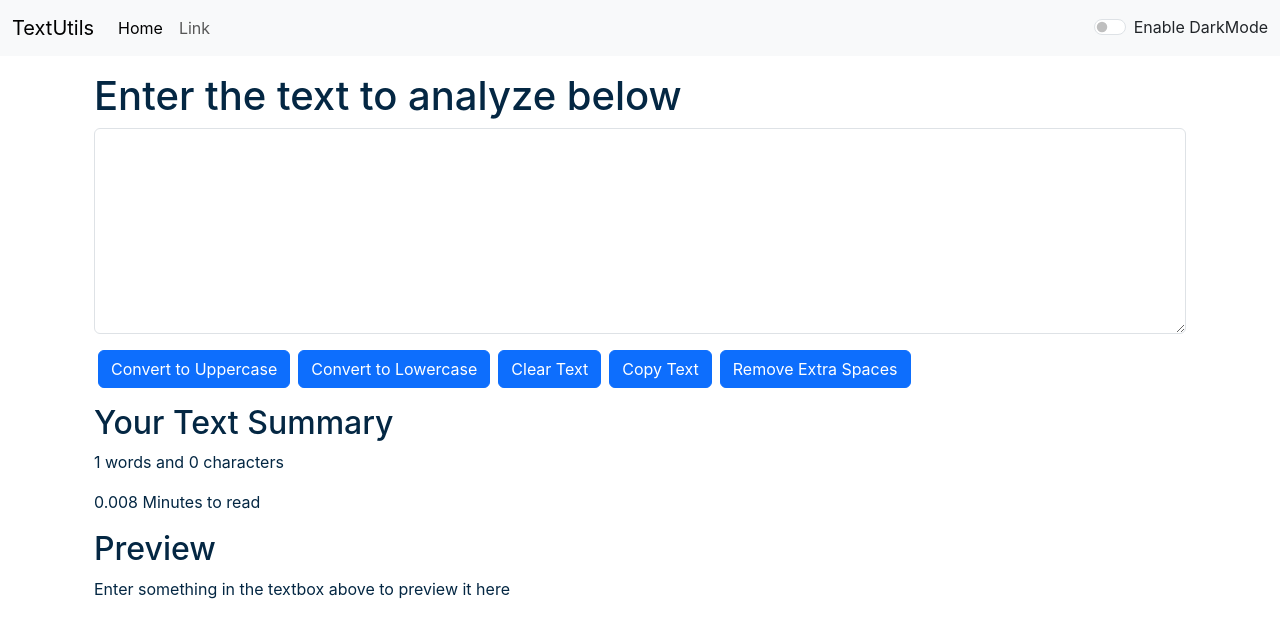
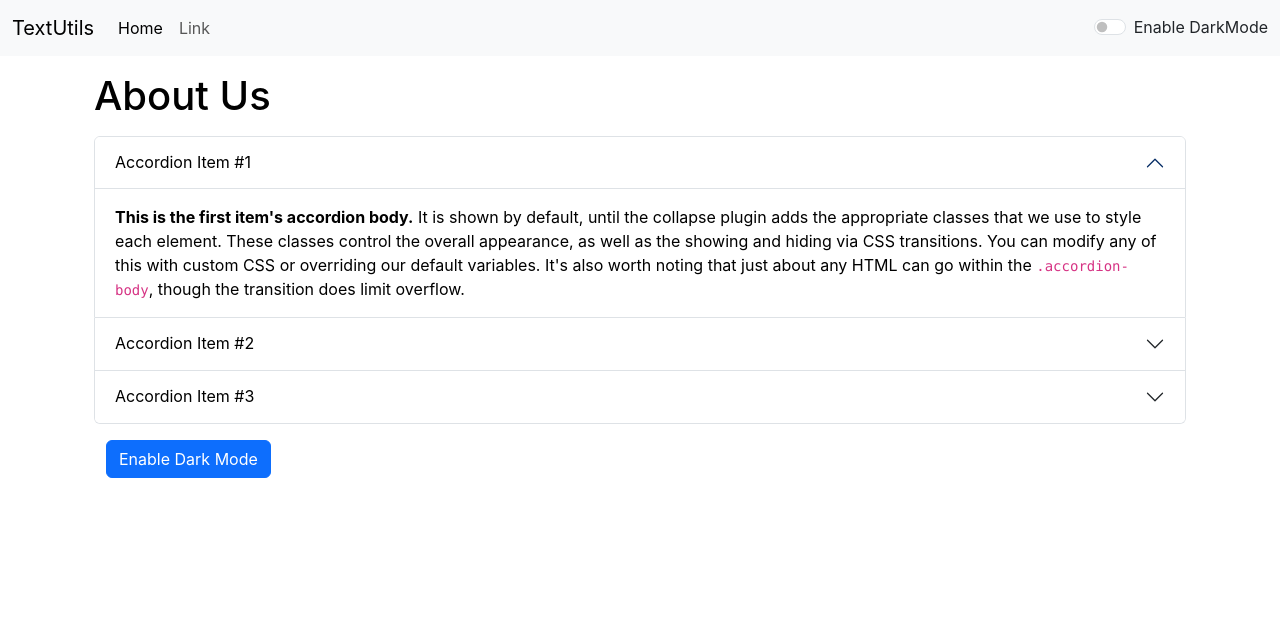
Before and after one commit to sainath-666/Textutils, a React (Create React App) app: page / in a window 1280 px wide. Shown: the top 638 px of the page. Built offline with nearby package versions, Linux system fonts and the light colour scheme.

Commit message:
react router dom

```diff
--- a/package.json
+++ b/package.json
@@ -9,6 +9,7 @@
     "@testing-library/user-event": "^13.5.0",
     "react": "^19.1.0",
     "react-dom": "^19.1.0",
+    "react-router-dom": "^7.5.3",
     "react-scripts": "5.0.1",
     "web-vitals": "^2.1.4"
   },
--- a/src/App.js
+++ b/src/App.js
@@ -1,8 +1,10 @@
+import { BrowserRouter as Router, Switch, Route } from "react-router-dom";
+
 import "./App.css";
 import Alert from "./components/Alert";
-// import About from './components/About';
+import About from "./components/About";
 import Navbar from "./components/Navbar";
-import Textform from "./components/TextForm";
+import TextForm from "./components/TextForm";
 import React, { useState } from "react";
 
 function App() {
@@ -35,16 +37,22 @@ function App() {
 
   return (
     <>
-      <Navbar title="TextUtils" mode={mode} toggleMode={toggleMode} />{" "}
+      <Router>
+        <Navbar title="TextUtils" mode={mode} toggleMode={toggleMode} />
         <Alert alert={alert} />
         <div className="container my-3">
-        <Textform
+          <Switch>
+            <Route path="/about" /> <About />
+            <Route
+              path="/" />
+                <TextForm
                   showAlert={showAlert}
                   heading="Enter the text to analyze below"
                   mode={mode}
-        />{" "}
-        {/* <About /> */}
+                />
+                </Switch>
         </div>
+      </Router>
     </>
   );
 }
```
Also changed, not shown: 1 other file (tests, documents, lock files or other folders). Lines whose indentation alone changed are shown as unchanged.
